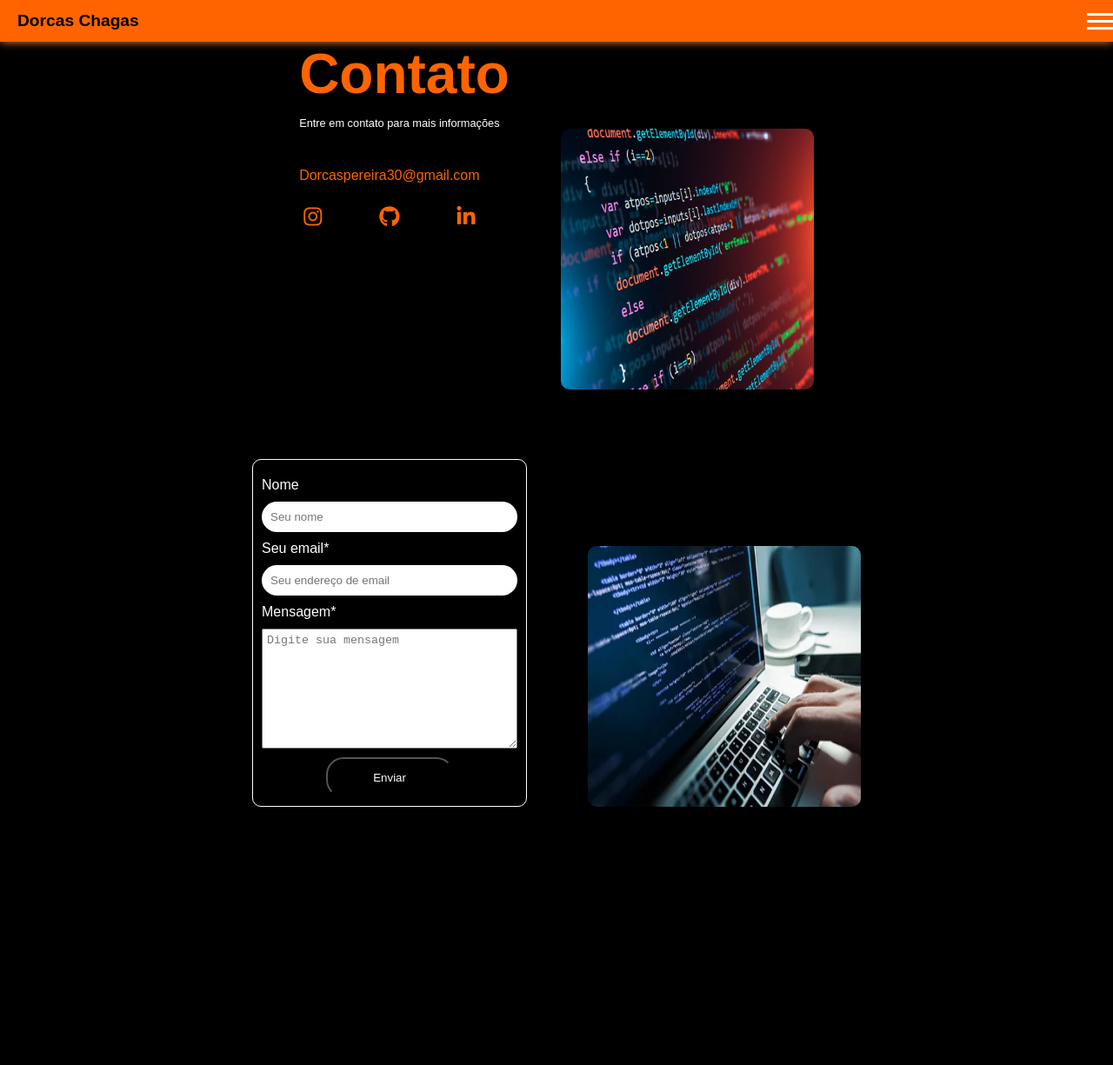
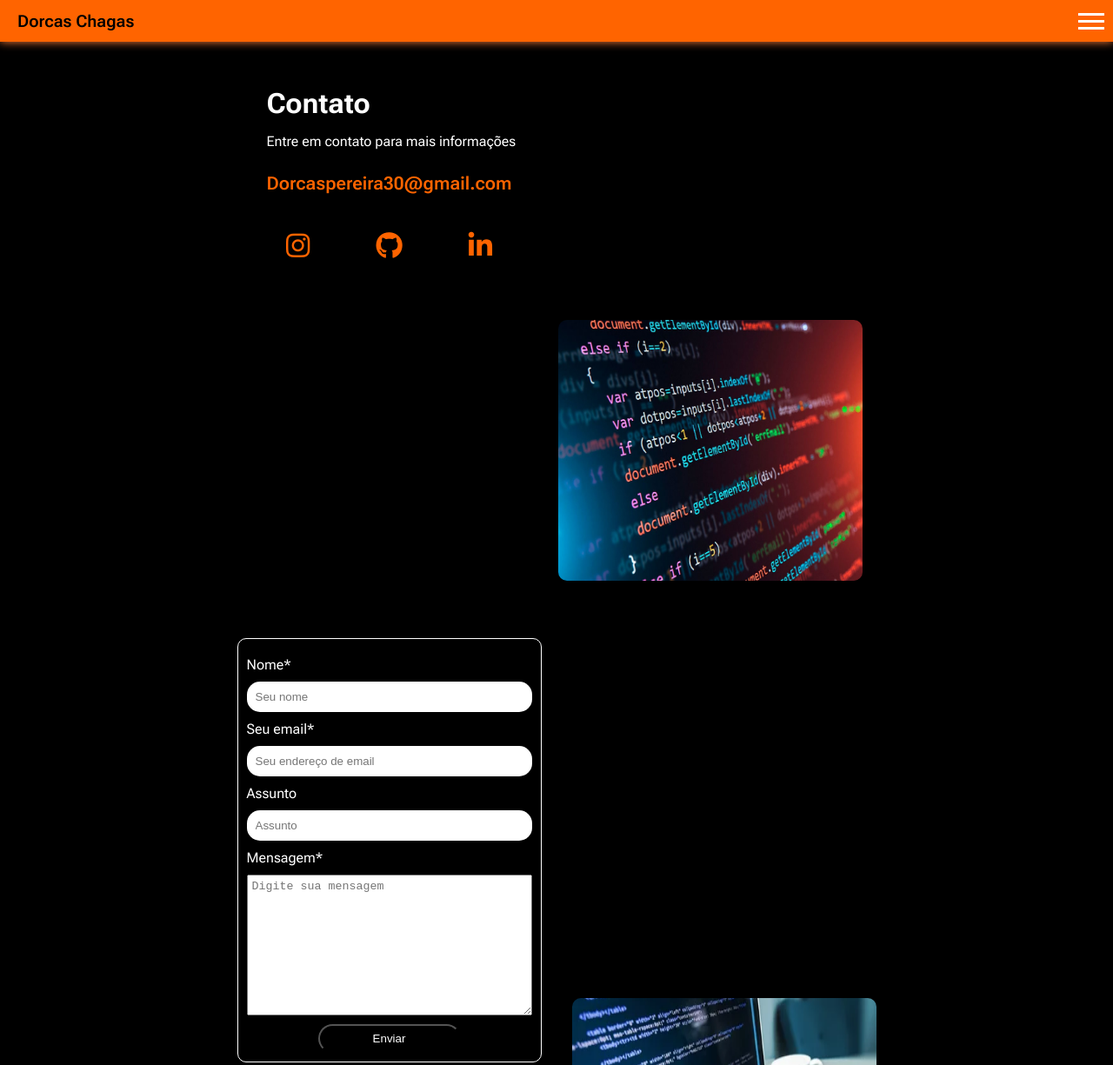
Before and after one commit to Dorcaschagas/Portfolio, a plain HTML site: page contato.html in a window 1280 px wide. Shown: the top 1225 px of the page at 87% size. Before the commit the page ends 928 px from the top, so only its background shows below. Drawn offline with nearby package versions, Linux system fonts and the light colour scheme.

Commit message:
finalizado

```diff
--- a/contato.css
+++ /dev/null
@@ -1,240 +0,0 @@
-*{
-    margin: 0;
-    padding: 0;
-    box-sizing: border-box;
-}
-
-body{
-    background-color: #000000;
-    color: #FF6400;
-    font-family: sans-serif;
-}
-
-main{
-    display: flex;
-    justify-content: center ;
-    align-items: center;
-    flex-direction: column;
-    gap: 5em;
-}
-
-header{
-    width: 100%;
-    position: sticky;
-    top: 0;
-    box-shadow: 0px 0px 10px #FF7F3B;
-    z-index: 1;
-}
-
-.nav{
-    width: 100%;
-    display: flex;
-    align-items: center;
-    justify-content: end;
-    background-color: #FF6400;
-    height: 3em;
-}
-
-.nav-list{
-    position: sticky;
-    top: 0;
-    z-index: 1;
-    display: flex;
-    list-style: none;
-    gap: 15px;
-    background-color: #FF6400;
-    clip-path: circle(0px);
-    pointer-events: none;
-}
-
-.nav-list a{
-    text-decoration: none;
-    padding: 5px 10px;
-    color: black;
-    font-size: 1.2em;
-    font-weight: 500;
-}
-
-.nav.active .nav-list{
-    clip-path: circle(200px);
-    pointer-events: all;
-}
-
-
-.index{
-position: absolute;
-left: 10px;
-text-decoration: none;
-padding: 5px 10px;
-color: black;
-font-size: 1.2em;
-font-weight: 600;
-}
-
-.hamburguer{
-    top: 0;
-    border: none;
-    background: none;
-    border-top: 3px solid #fff;
-    cursor: pointer;
-}
-
-.hamburguer::before,
-.hamburguer::after{
-    content: ' ';
-    display: block;
-    width: 30px;
-    height: 3px;
-    background:#fff;
-    margin-top: 5px;
-}
-
-.nav.active .hamburguer{
-    border-top-color: transparent ;
-}
-
-.nav.active .hamburguer::before{
-    transform: rotate(-135deg);
-    transition: .1s linear;
-    margin-top: -5px;
-}
-
-.nav.active .hamburguer::after{
-    transform: rotate(135deg);
-    transition: .1s linear;
-    margin-top: -3px;
-}
-
-.primeira, .segunda{
-    margin: auto;
-    display: flex;
-    gap: 10%;
-}
-
-.primeiraUm{
-    display: flex;
-    align-items: start;
-    flex-direction: column;
-    gap: 20px;
-}
-
-@media ( max-width:700px){
-
-    .title h1{
-        font-size: 2.5em;
-    }
-    .primeira, .segunda{
-        padding: 20px;
-        display: flex;
-        flex-direction: column;
-    }
-
-    .input{
-        width: 300px;
-    }
-}
-
-.title h1{
-    font-size: 4em;
-}
-
-.title p{
-    font-size: .8em;
-    font-weight: 100;
-    color: white;
-    margin-top: 5%;
-}
-
-.socialMedia{
-    margin-top: 10%;
-}
-
-.socialMedia a{
-    text-decoration: none;
-    color: #FF6400;
-}
-
-.list{
-    padding: 5px;
-    margin-top: 20px;
-    list-style: none;
-    display: flex;
-    justify-content: space-between;
-    font-size: 1.5em;
-}
-
-
-.input{
-    display: flex;
-    flex-direction: column;
-    color: white;
-    background-color: black;
-    width: 350px;
-    padding: 10px;
-    height: 50vh;
-    border-radius: 10px;
-    border: 1px solid;
-}
-
-input{
-    padding: 10px;
-    border-radius: 20px;
-    border: none;
-    outline: none;
-}
-
-textarea{
-    padding: 5px;
-    margin-bottom: 10px;
-}
-
-label{
-    margin: 10px 0px;
-}
-
-.submit{
-    border-radius: 20px;
-    margin: auto;
-    background-color: transparent;
-    color: white;
-    width: 50%;
-    padding: 1em;
-}
-
-.imageUm, .imageDois{
-    width: 350px;
-    height: 300px;
-    background-color: #FF6400;
-    border-radius: 10px;
-    margin-top: 100px;
-}
-
-.imageUm{
-    background-image:url(img/137.png) ;
-    background-repeat: no-repeat;
-    background-position: center center;
-    background-size: 101% 101%;
-}
-
-.imageDois{
-    background-image:url(img/pc.webp) ;
-    background-repeat: no-repeat;
-    background-position: center center;
-    background-size: 101% 101%;
-}
-
-@media ( max-width:500px){
-    .nav-list{
-        position: absolute;
-        align-items: center;
-        top: 3em;
-        right: 0;
-        background-color: #FF7F3B;
-        border-radius: 0px 0px 0px 100px;
-        height: 3em;
-    }
-
-    .hamburguer{
-        z-index: 1;
-    }
-}
--- a/contato.html
+++ b/contato.html
@@ -5,8 +5,110 @@
     <meta name="viewport" content="width=device-width, initial-scale=1.0">
     <link rel="stylesheet" href="https://cdnjs.cloudflare.com/ajax/libs/font-awesome/6.1.1/css/all.min.css">
     <link rel="stylesheet" href="https://unpkg.com/aos@next/dist/aos.css">
-    <title>Document</title>
-    <link rel="stylesheet" href="contato.css">
+    <title>Contato</title>
+    <link rel="stylesheet" href="style.css">
+    <style>
+        .input{
+            width: 100%;
+            border: 1px solid;
+            display: flex;
+            padding: 10px;
+            flex-direction: column;
+            justify-content: center;
+            border-radius: 10px;
+            max-width: 350px;
+            width: 350px;
+        }
+
+        .segunda{
+            margin-top: 100px;
+        }
+
+        input{
+            padding: 10px;
+            border-radius: 15px;
+            border: none;
+            outline: none;
+        }
+
+         textarea{
+            padding: 5px;
+            margin-bottom: 10px;
+        }
+
+        label{
+            margin: 10px 0px;
+        }
+
+        .submit{
+            border-radius: 20px;
+            margin: 0 25%;
+            background-color: transparent;
+            color: white;
+            width: 50%;
+            padding: .5em;
+        }
+
+        .imageUm, .imageDois{
+            width: 350px;
+            height: 300px;
+            background-color: #FF6400;
+            border-radius: 10px;
+            margin-top: 100px;
+        }
+
+        .imageUm{
+            background-image:url(img/137.png) ;
+            background-repeat: no-repeat;
+            background-position: center center;
+            background-size: 101% 101%;
+        }
+
+        .imageDois{
+            background-image:url(img/pc.webp) ;
+            background-repeat: no-repeat;
+            background-position: center center;
+            background-size: 101% 101%;
+        }
+
+        .socialMedia{
+            display: flex;
+            flex-direction: column;
+            justify-content:start;
+            align-items: start;
+            width: 100%;
+            font-size: 1.3em;
+        }
+
+        .list li a{
+            font-size: 1.5em;
+        }
+
+        .title{
+            margin-left: 18px;
+        }
+
+        @media (min-width:750px){
+            .primeira, .segunda{
+                display: flex;
+                justify-content: center;
+                align-items: center;
+                gap: 35px;
+            }
+
+            .primeira{
+                margin-top: -40vh;
+            }
+
+            .segunda{
+                margin-top: -20vh;
+            }
+
+            .imageUm, .imageDois{
+                margin-top: 80vh;
+            }
+        }
+    </style>
 </head>
 <body>
     <header>
@@ -22,6 +124,7 @@
             <button class="hamburguer"> </button>
         </nav>
     </header>
+
     <main>
         <div class="primeira">
             <div class="primeiraUm" data-aos="fade-right">
@@ -40,27 +143,24 @@
             </div>
             <div class="imageUm" data-aos="fade-left"></div>
         </div>
-        <form class="segunda" action="https://api.staticforms.xyz/submit" method="post">
-            <div class="input" data-aos="fade-right">
-                <input type="hidden" name="accessKey" value="60fc4f2d-b10b-43ae-95a9-ebc1642cbfce">
-                <label>Nome</label>
+        <div class="segunda" data-aos="fade-right">
+            <form class="input" action="https://formsubmit.co/dorcaspereira30@gmail.com" method="POST">
+                <input type="hidden" name="_next" value="http://127.0.0.1:5501/agradecimento.html">
+                <input type="hidden" name="_autoresponse" value="Mensagem recebida com sucesso, obrigada pelo contato e logo responderei.">
+                <input type="hidden" name="_captcha" value="false">
+                <label>Nome*</label>
                 <input placeholder="Seu nome" type="text" tabindex="0" name="name" required>
-
                 <label>Seu email*</label>
-                <input placeholder="Seu endereço de email" type="text" tabindex="0" name="email" required>
-
+                <input placeholder="Seu endereço de email" type="text" tabindex="0" name="E-mail" required>
+                <label>Assunto</label>
+                <input type="text" name="subject" placeholder="Assunto">
                 <label class="input__label--light">Mensagem*</label>
-                <textarea placeholder="Digite sua mensagem"type="text" tabindex="0" name="mensage" cols="30" rows="10" required></textarea>
-
-                <input type="hidden" name="redirectTo" value="http://127.0.0.1:5501/agradecimento.html">
-
+                <textarea placeholder="Digite sua mensagem" type="text" tabindex="0" name="mensage" cols="30" rows="10" required></textarea>
                 <button class="submit" type="submit">Enviar</button>
-
-            </div>
+            </form>
             <div class="imageDois" data-aos="fade-left"></div>
-        </form>
+        </div>
     </main>
-
     <script src="https://unpkg.com/aos@next/dist/aos.js"></script>
     <script src="index.js"></script>
 </body>
--- a/style.css
+++ b/style.css
@@ -326,8 +326,6 @@ main{
     .boxPresentation, .about{
         height: 65vh;
     }
-
-
 }
 
 .sectionParalax{
```
Also changed, not shown: agradecimento.html (+51 -3 lines), index.html (+1 -3 lines), projetos.html (+1 -1 lines), sobre.html (+4 -4 lines).
